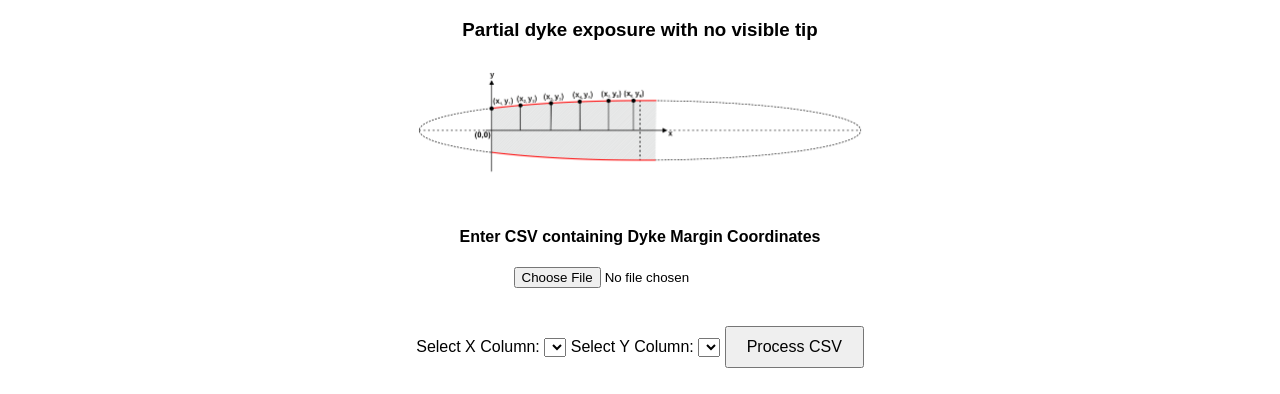
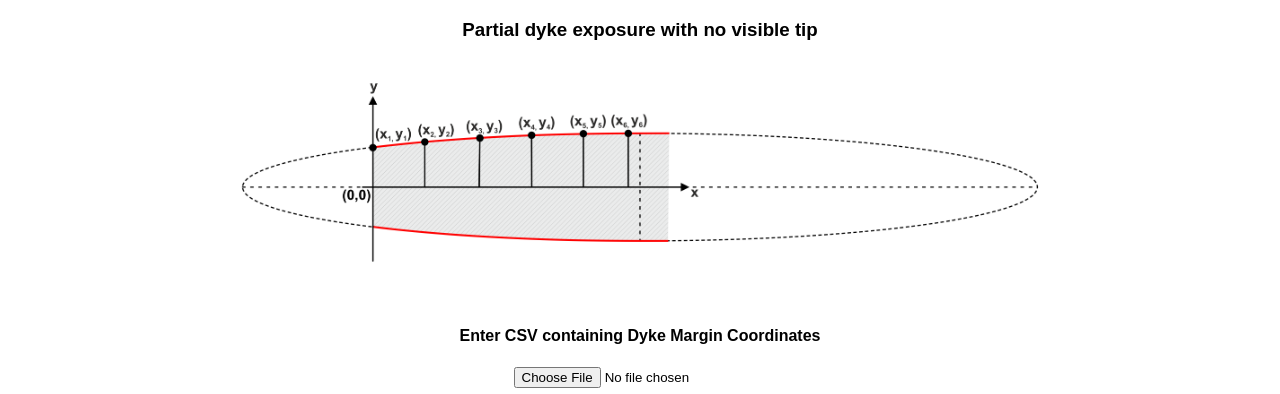
Before and after one commit to AvijitSaha16/Complete-Dyke-Dimensions-and-Magma-Overpressure-Calculator, a plain HTML site: page index2.html in a window 1280 px wide. Shown: the part 270-664 px from the top of the page. Drawn offline with Linux system fonts and the light colour scheme.

Commit message:
Update index2.html

```diff
--- a/index2.html
+++ b/index2.html
@@ -24,7 +24,7 @@
     <h1>Complete Dyke Dimensions Calculator</h1>
     <h3>Partial dyke exposure with no visible tip</h3>
 
-    <img src="image3.png" alt="Dyke Diagram" width="500">
+    <img src="image3.png" alt="Dyke Diagram" width="900">
     <br><br>
     <h4>Enter CSV containing Dyke Margin Coordinates</h4>
     <input type="file" id="fileInput" accept=".csv" /><br><br>
```
